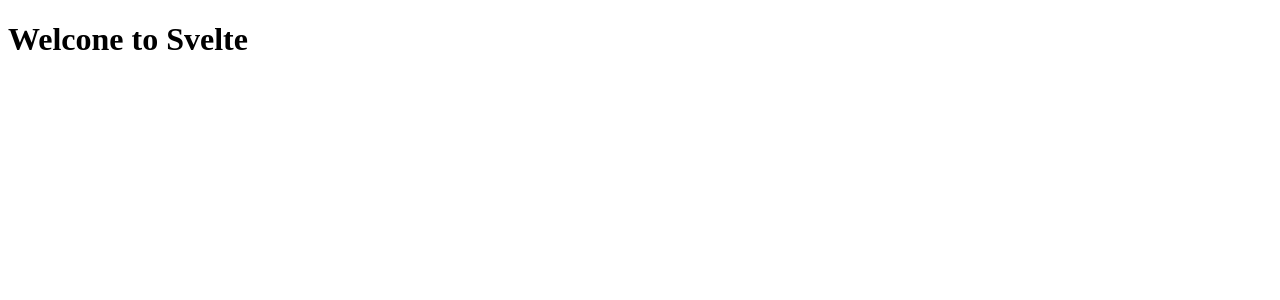
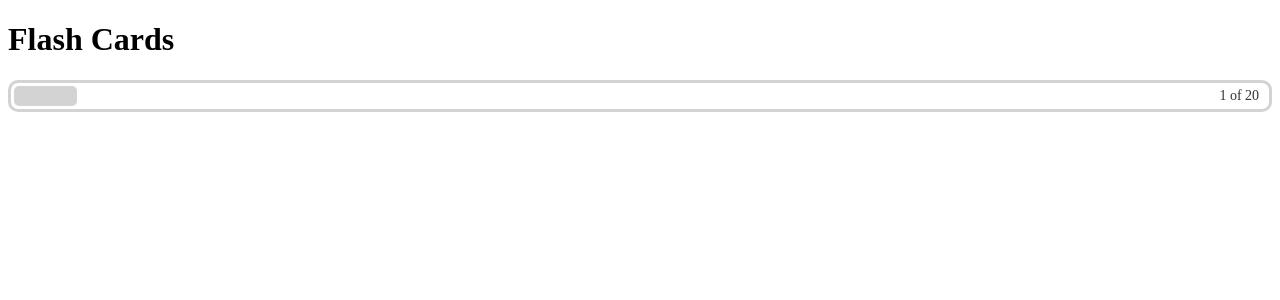
Before and after one commit to MrRyt247/flash-card-app, a SvelteKit app: page / in a window 1280 px wide. Shown: the top 300 px of the page. Built offline with nearby package versions, Linux system fonts and the light colour scheme.

Commit message:
:sparkles: creates progress-bar component

```diff
--- a/src/routes/+page.svelte
+++ b/src/routes/+page.svelte
@@ -1 +1,11 @@
-<h1>Welcone to Svelte</h1>
+<script lang="ts">
+	import Progressbar from './components/Progressbar.svelte';
+	import { data } from './components/data';
+
+	let total: number = data.length;
+	let index: number = $state(0);
+</script>
+
+<h1>Flash Cards</h1>
+
+<Progressbar {index} {total} />
--- /dev/null
+++ b/src/routes/components/Progressbar.svelte
@@ -0,0 +1,40 @@
+<script lang="ts">
+	let { total, index } = $props();
+
+    let currentQuestion = index + 1;
+	let progress: number = (currentQuestion / total) * 100;
+</script>
+
+<div class="container" style:--progress={progress}%>
+	<div class="bar"></div>
+	<span>{currentQuestion} of {total}</span>
+</div>
+
+<style>
+	.container {
+		background-color: #fff;
+		border: solid 3px lightgrey;
+		border-radius: 10px;
+		padding: 3px;
+		display: flex;
+		align-items: center;
+		justify-content: space-between;
+        position: relative;
+	}
+
+	.bar {
+		width: var(--progress);
+		height: 20px;
+		background-color: lightgrey;
+		border-radius: 5px;
+	}
+
+	span {
+        position: absolute;
+        top: 50%;
+        right: 0;
+		transform: translate(-25%, -50%);
+		font-size: 14px;
+		color: #333;
+	}
+</style>
--- /dev/null
+++ b/src/routes/components/data.js
@@ -0,0 +1,92 @@
+export const data = [
+	{
+		question: 'What is a variable in programming?',
+		answer:
+			'A variable is a named storage location in memory that holds a value which can be changed during program execution.'
+	},
+	{
+		question: 'What is the difference between = and == in programming?',
+		answer: '= is an assignment operator, while == is a comparison operator used to check equality.'
+	},
+	{
+		question: "What does 'IDE' stand for?",
+		answer: 'IDE stands for Integrated Development Environment.'
+	},
+	{
+		question: 'What is a function in programming?',
+		answer: 'A function is a reusable block of code designed to perform a specific task.'
+	},
+	{
+		question: 'What is a loop in programming?',
+		answer:
+			'A loop is a control structure that repeats a block of code as long as a specified condition is true.'
+	},
+	{
+		question: 'Name two types of loops commonly used in programming.',
+		answer: 'For loop and while loop.'
+	},
+	{
+		question: 'What is an array?',
+		answer:
+			'An array is a data structure that stores a collection of elements of the same type in contiguous memory locations.'
+	},
+	{
+		question: 'What is object-oriented programming (OOP)?',
+		answer:
+			'OOP is a programming paradigm based on the concept of objects, which are instances of classes, encapsulating data and behavior.'
+	},
+	{
+		question: 'What is a compiler?',
+		answer:
+			'A compiler is a program that translates source code written in a high-level language into machine code.'
+	},
+	{
+		question: 'What is debugging?',
+		answer: 'Debugging is the process of finding and fixing errors or bugs in a program.'
+	},
+	{
+		question: 'What is a syntax error?',
+		answer:
+			"A syntax error occurs when code does not follow the rules of the programming language's grammar."
+	},
+	{
+		question: 'What is the purpose of comments in code?',
+		answer:
+			'Comments are used to explain code and make it easier to understand; they are ignored by the compiler or interpreter.'
+	},
+	{
+		question: 'What is a boolean data type?',
+		answer: 'A boolean data type has two possible values: true or false.'
+	},
+	{
+		question: 'What is recursion?',
+		answer: 'Recursion is when a function calls itself directly or indirectly to solve a problem.'
+	},
+	{
+		question: 'What is a parameter in a function?',
+		answer: 'A parameter is a variable used to pass data into a function when it is called.'
+	},
+	{
+		question: "What does 'API' stand for?",
+		answer: 'API stands for Application Programming Interface.'
+	},
+	{
+		question: 'What is version control?',
+		answer:
+			'Version control is a system that tracks changes to files over time, allowing collaboration and rollback to previous versions.'
+	},
+	{
+		question: 'What is Git?',
+		answer:
+			'Git is a distributed version control system used to track changes in source code during development.'
+	},
+	{
+		question: 'What is the return statement used for in a function?',
+		answer: 'The return statement ends function execution and sends a value back to the caller.'
+	},
+	{
+		question: 'What is a conditional statement?',
+		answer:
+			'A conditional statement executes different code blocks based on whether a condition is true or false, such as if-else statements.'
+	}
+];
```
